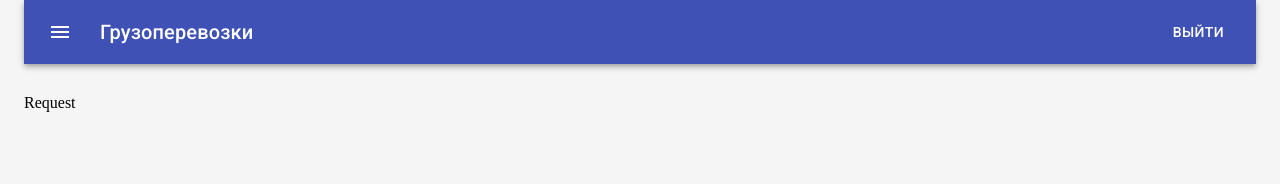
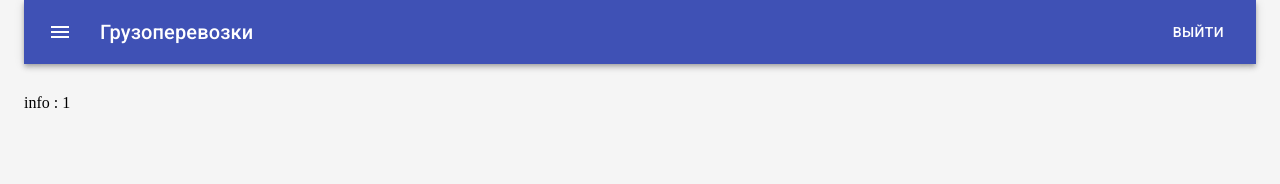
Before and after one commit to jsksru/cargo-trucking, a React (Create React App) app: page /info/1 in a window 1280 px wide. Shown: the top 184 px of the page. Built offline with nearby package versions, Linux system fonts and the light colour scheme.

Commit message:
added params

```diff
--- a/src/layouts/Request/Request.js
+++ b/src/layouts/Request/Request.js
@@ -1,7 +1,10 @@
+import { useParams } from 'react-router-dom';
+
 const Request = () => {
+  const params = useParams();
   return (
     <div>
-      Request
+      info : {params.id}
     </div>
   );
 };
```
